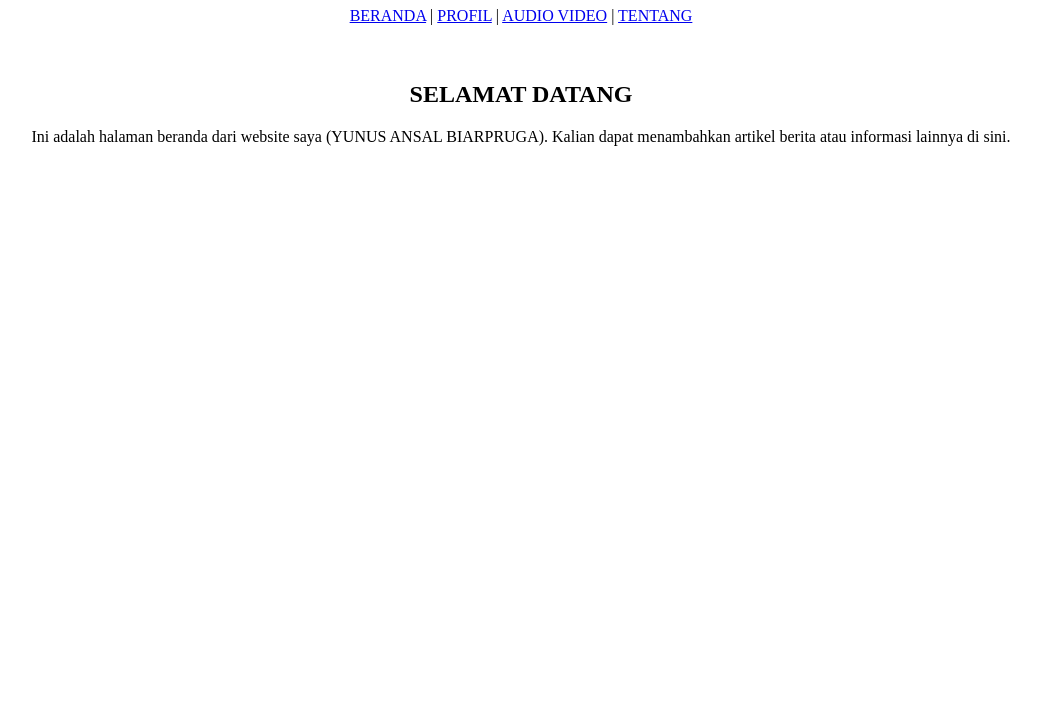
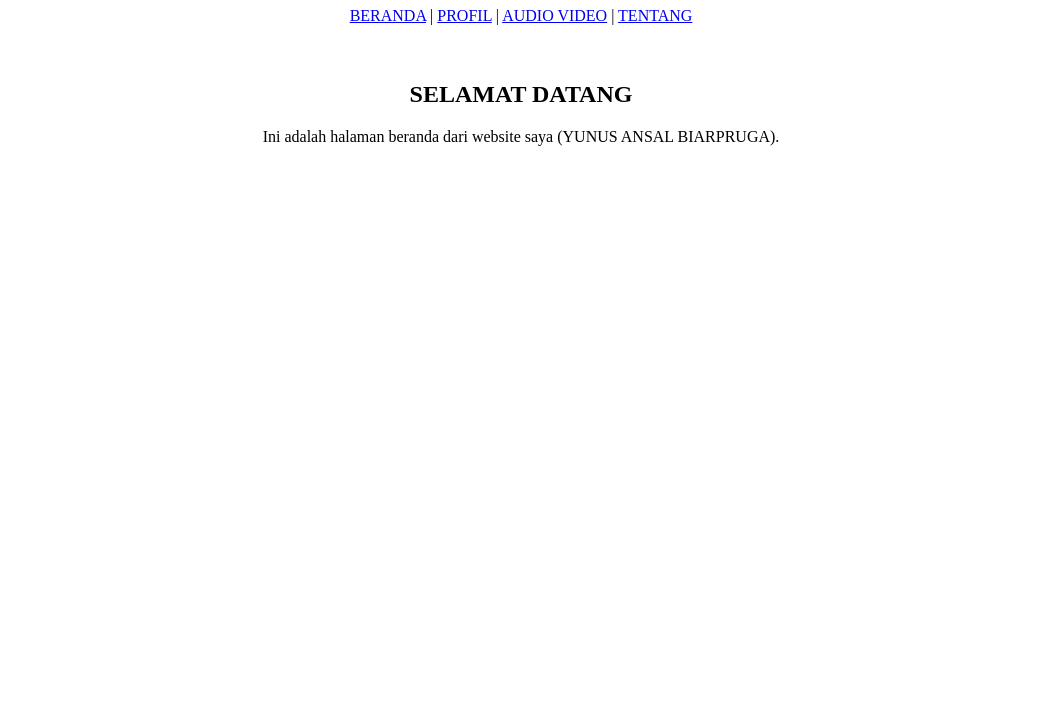
Before and after one commit to Yunus07637/desain-web_yunus, a plain HTML site: page index.html in a window 1280 px wide. Shown: the part 73-800 px from the top of the page, without its empty margins (119-1160 px from the left). Drawn offline with Linux system fonts and the light colour scheme.

Commit message:
jhjdffd
fdhigd

```diff
--- a/index.html
+++ b/index.html
@@ -19,8 +19,7 @@
     <br>
     <main>
         <h2 align="center" style="font-family: 'Times New Roman', Times, serif;">SELAMAT DATANG</h2>
-        <p align="center" style="font-family: 'Times New Roman', Times, serif;">Ini adalah halaman beranda dari website saya (YUNUS ANSAL BIARPRUGA). Kalian dapat menambahkan artikel berita
-            atau informasi lainnya di sini.</p>
+        <p align="center" style="font-family: 'Times New Roman', Times, serif;">Ini adalah halaman beranda dari website saya (YUNUS ANSAL BIARPRUGA). </p>
     </main>
 </body>
 </html>
```
